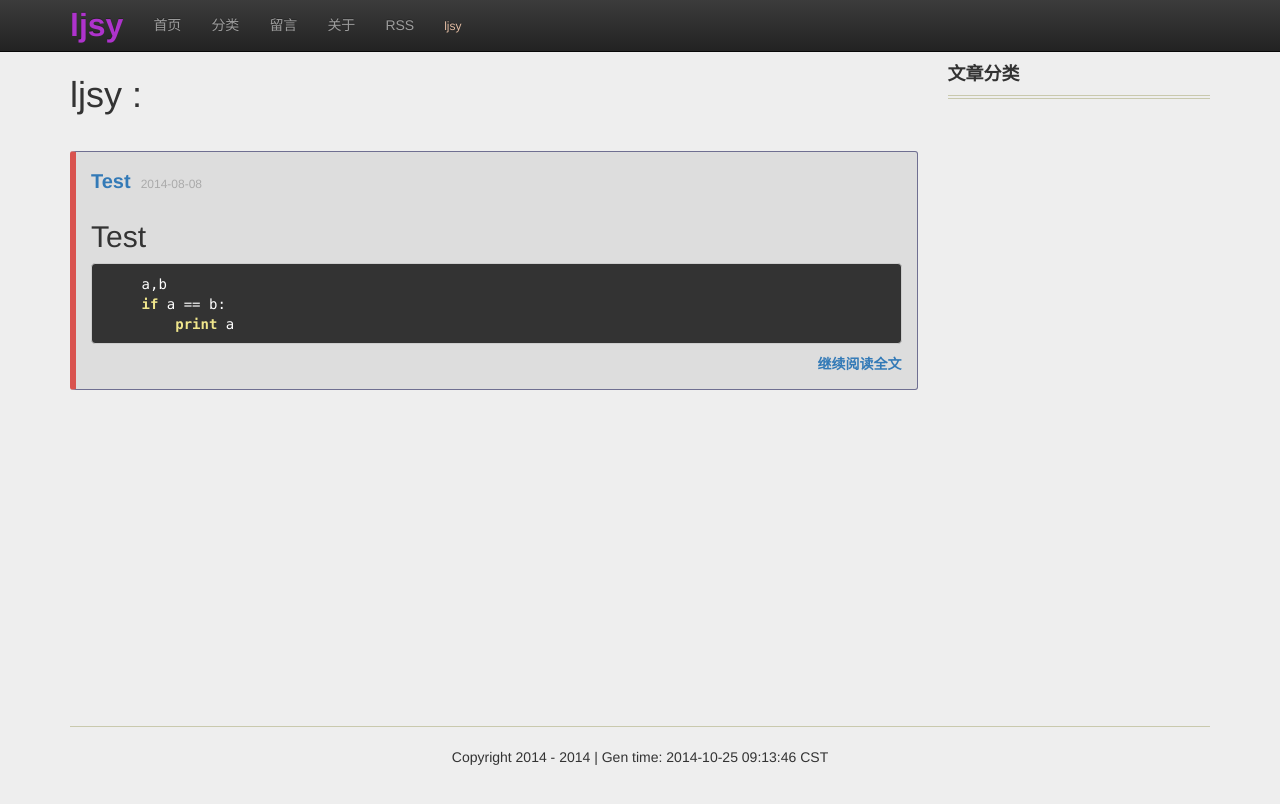
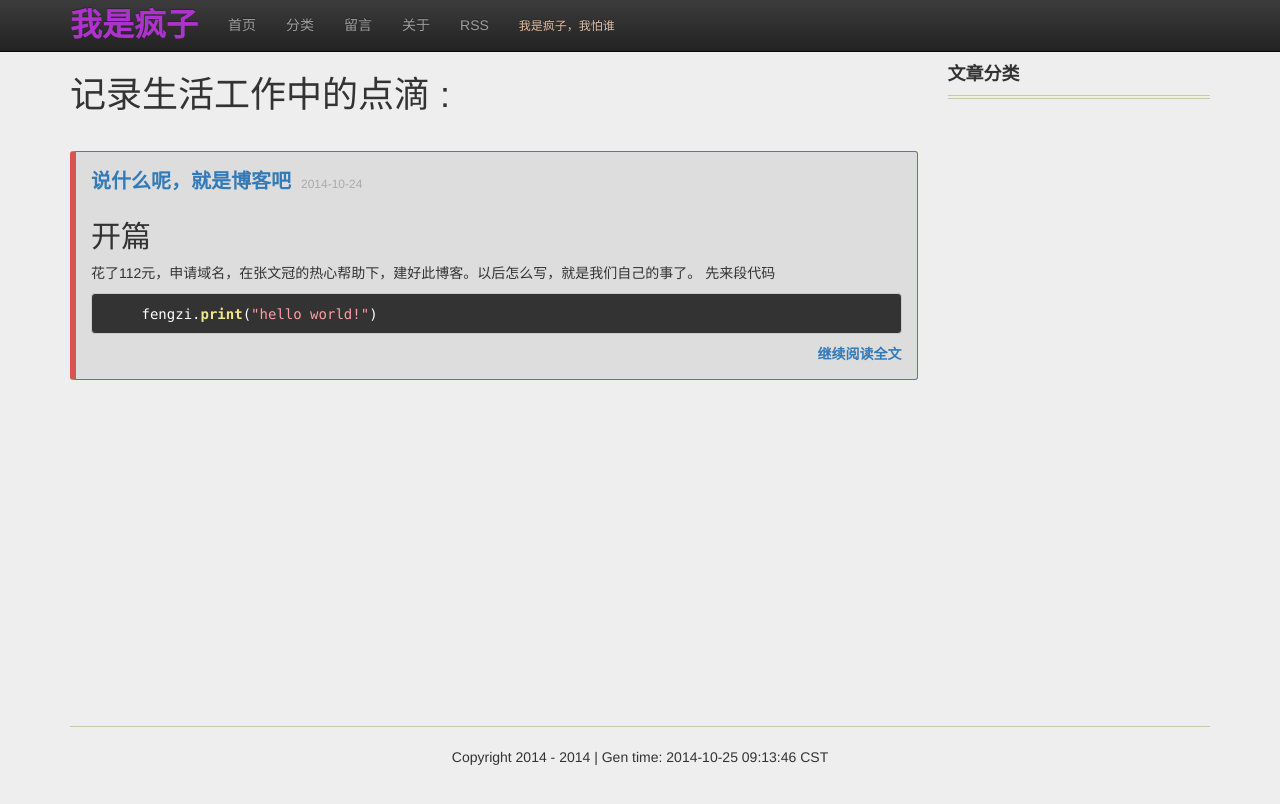
Before and after one commit to jgj1986/jgj1986.github.io, a Jekyll site: the page built from index.html, in a window 1280 px wide. Shown: the top 804 px of the page. Built offline with Jekyll 4.4.1, drawn with Linux system fonts in a browser that asks for light colours; nearby versions of some CDN libraries; the list of posts is cut into pages by our own code.

Commit message:
first for this blog
Signed-off-by: guojun.jin <guojun.jin@mjyun.com>

```diff
--- a/_config.yml
+++ b/_config.yml
@@ -1,4 +1,5 @@
-### jekyll params
+#
+## jekyll params
 permalink: /:year/:month/:day/:title.html
 paginate: 8
 timezone: Asia/Shanghai
@@ -6,8 +7,8 @@ excerpt_separator: "\n\n\n\n"
 
 
 ### self params
-site_name: ljsy
-site_description: ljsy
+site_name: 我是疯子
+site_description: 我是疯子，我怕谁
 url: http://jgj1986.github.io
 author: jgj
 author_github_url: https://github.com/jgj1986
@@ -33,6 +34,6 @@ defaults:
             comments: "true"
     -
         scope:
-            path: "test"
+            path: "daily"
         values:
-            category: "test"
+            category: "生活随记"
--- a/_layouts/page.html
+++ b/_layouts/page.html
@@ -11,6 +11,7 @@ layout: default
 
 
     <!-- google adsense -->
+    <!--
     <div>
         <script async src="//pagead2.googlesyndication.com/pagead/js/adsbygoogle.js"></script>
         <ins class="adsbygoogle"
@@ -20,7 +21,7 @@ layout: default
         <script> (adsbygoogle = window.adsbygoogle || []).push({}); </script>
     </div>
     <hr class="middle-margin" />
-
+    -->
 
     <div class="content">
         {{ content }}
--- /dev/null
+++ b/_posts/daily/2014-10-24-daily.md
@@ -0,0 +1,14 @@
+---
+title: 说什么呢，就是博客吧
+date: 2014-10-24 20:12:28 +0800
+tags:
+- a
+- b
+---
+
+## 开篇
+
+  花了112元，申请域名，在张文冠的热心帮助下，建好此博客。以后怎么写，就是我们自己的事了。
+先来段代码
+
+    fengzi.print("hello world!")
--- a/index.html
+++ b/index.html
@@ -1,5 +1,5 @@
 ---
-title: ljsy &#58;
+title: 记录生活工作中的点滴 &#58;
 layout: default
 comments: false
 ---
```
Also changed, not shown: _posts/test/2014-10-21-test.md (deleted, +0 -14 lines).
